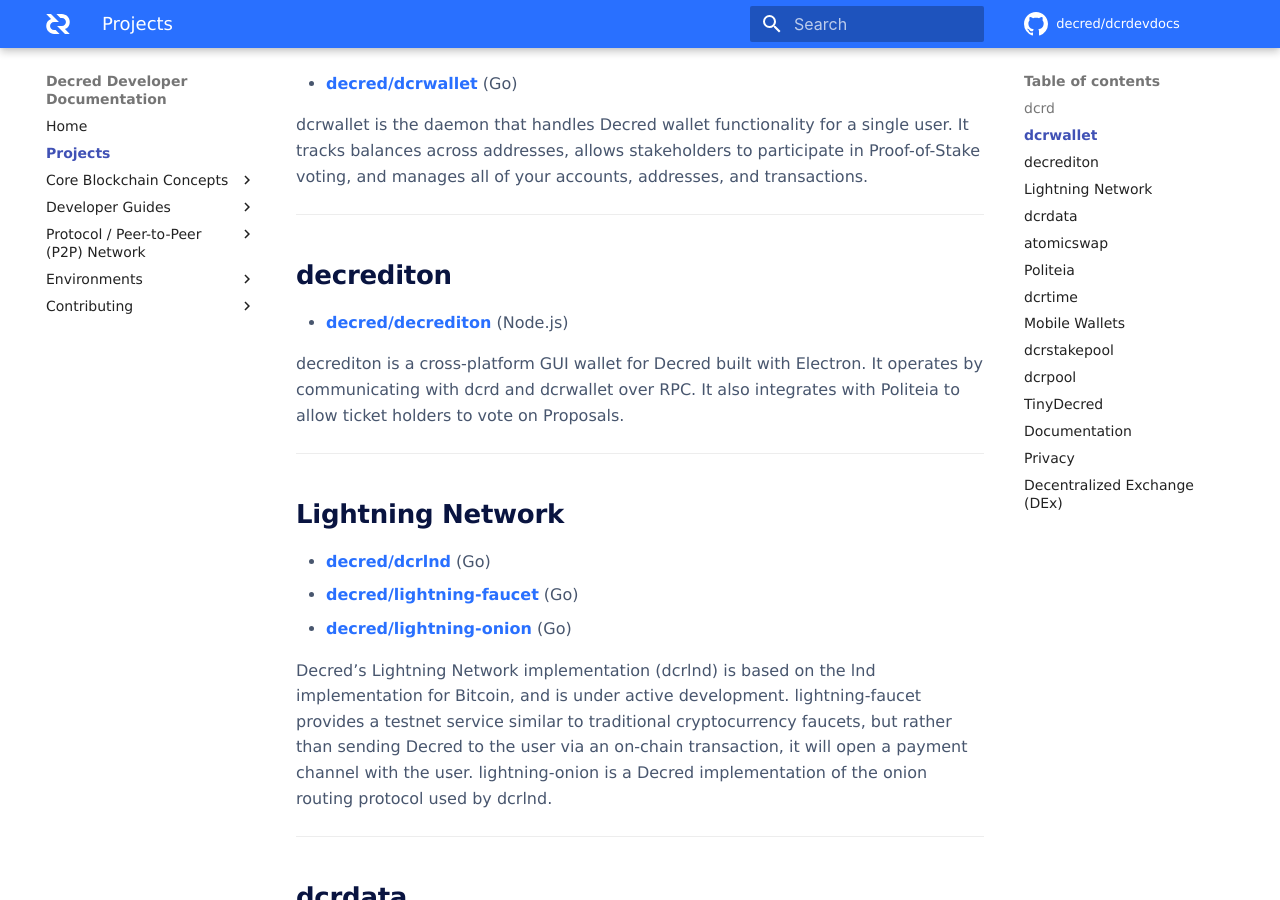
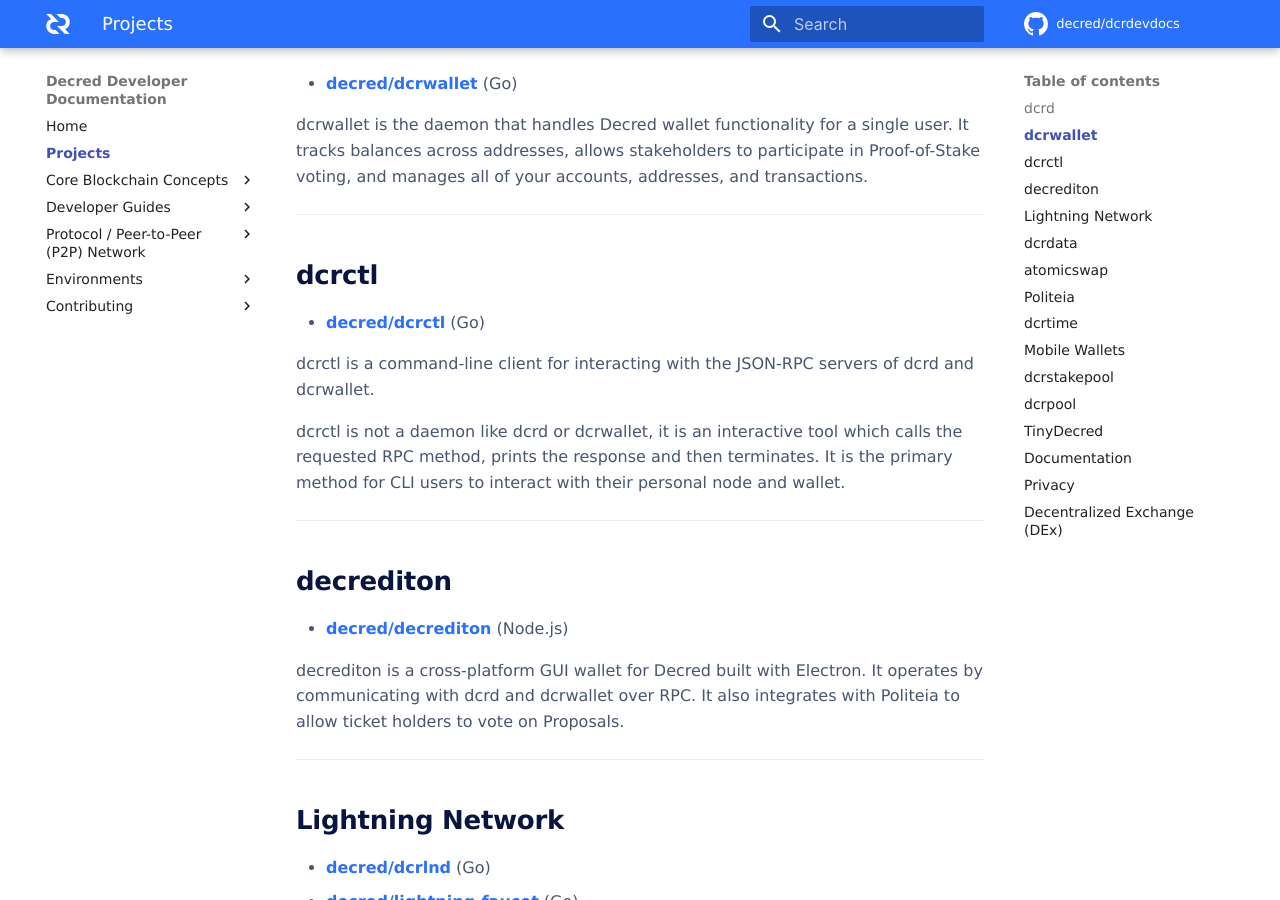
Before and after one commit to decred/dcrdevdocs, an MkDocs documentation site: the page built from docs/projects.md, in a window 1280 px wide and 900 px high, scrolled down 643 px. Built offline with MkDocs 1.6.1 and Material for MkDocs 9.7.7, drawn with Linux system fonts in a browser that asks for light colours; some web fonts are replaced; comment, search, counter and statistics services are not loaded.

Commit message:
Add dcrctl to projects. (#72)

```diff
--- a/docs/projects.md
+++ b/docs/projects.md
@@ -27,6 +27,19 @@ which is a bitcoin full node implementation that is still under active developme
 dcrwallet is the daemon that handles Decred wallet functionality for a single user.
 It tracks balances across addresses, allows stakeholders to participate in Proof-of-Stake voting,
 and manages all of your accounts, addresses, and transactions.
+
+---
+
+## dcrctl
+
+- [decred/dcrctl](https://github.com/decred/dcrctl) (Go)
+
+dcrctl is a command-line client for interacting with the JSON-RPC servers of
+dcrd and dcrwallet.
+
+dcrctl is not a daemon like dcrd or dcrwallet, it is an interactive tool which
+calls the requested RPC method, prints the response and then terminates. It is
+the primary method for CLI users to interact with their personal node and wallet.
 
 ---
 
```
